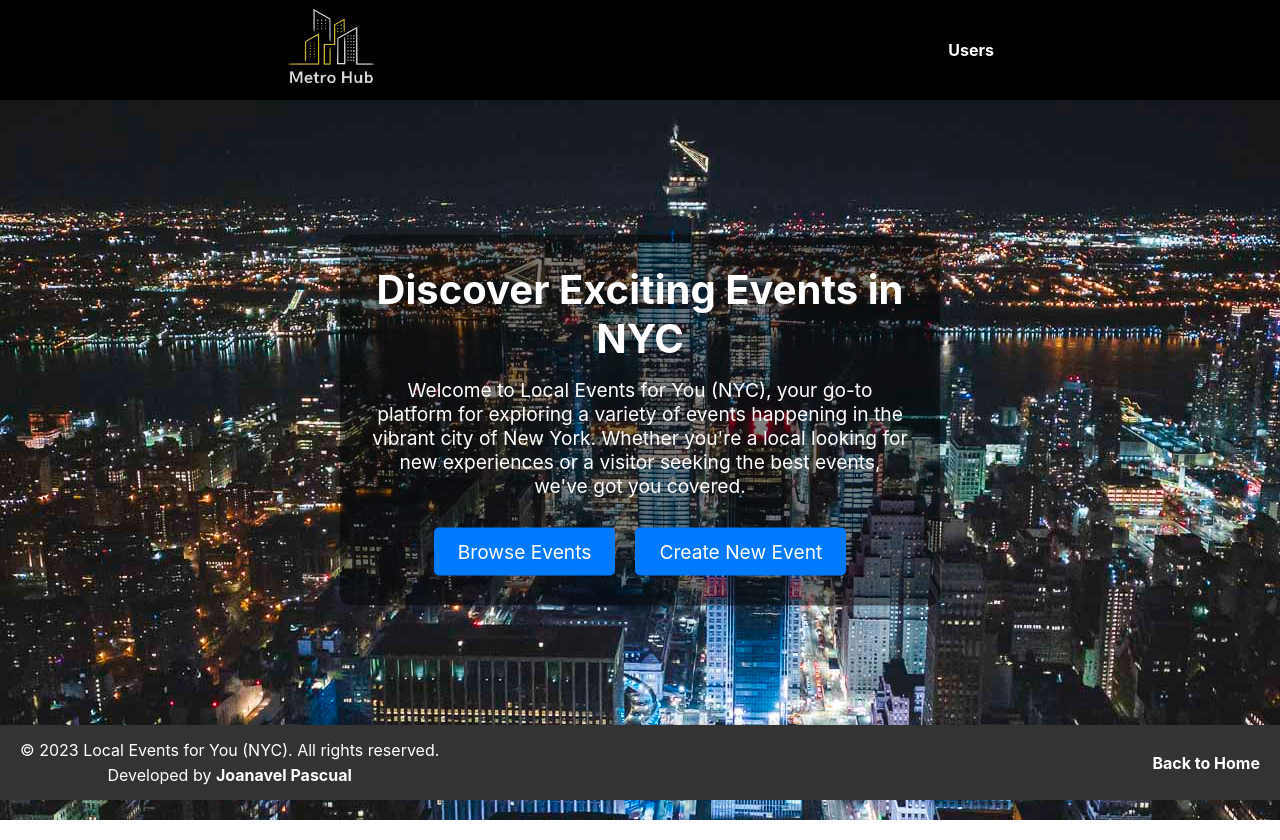
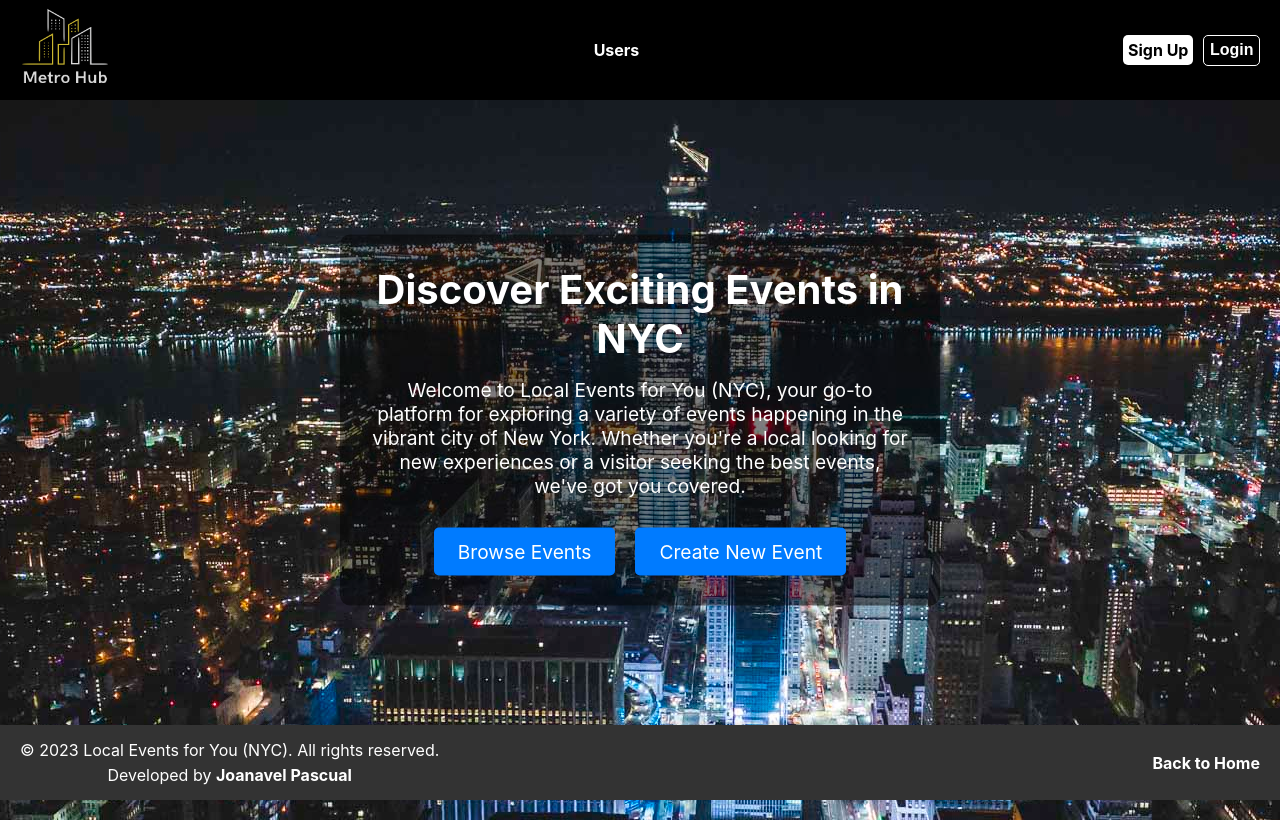
Before and after one commit to JoanavelPascual7/event-react-app-v3, a React (Create React App) app: page / in a window 1280 px wide. Shown: the top 840 px of the page. Built offline with nearby package versions, Linux system fonts and the light colour scheme; no server answers.

Commit message:
navbar updates

```diff
--- a/package.json
+++ b/package.json
@@ -7,6 +7,7 @@
     "@testing-library/react": "^13.4.0",
     "@testing-library/user-event": "^13.5.0",
     "axios": "^1.5.0",
+    "firebase": "^10.7.2",
     "react": "^18.2.0",
     "react-dom": "^18.2.0",
     "react-router-dom": "^6.15.0",
--- a/src/CSS/NavBar.css
+++ b/src/CSS/NavBar.css
@@ -5,25 +5,19 @@
   width: 100%;
   background-color: black;
   display: flex;
-  justify-content: space-around;
+  justify-content: space-between;
   align-items: center;
   color: #fff;
   z-index: 1000;
   min-height: 100px;
-
 }
 
-#MetroHubLogo {
-  width: 55px;
-  height: 100px;
-  background: none;
-  color: transparent;
-}
 
 .navbar-logo img {
   width: 90px;
   height: 80px;
   background: none;
+  margin-left: 20px;
 }
 
 #logo-container:hover {
@@ -38,5 +32,54 @@
 }
 
 .navbar a:hover {
-  color: #e74c3c;
+  color: #ffd700;
 }
+
+/* Login Button */
+
+#navbar-login{
+  font-size: 1.0rem;
+    color: white;
+    text-decoration: none;
+    background-color: black;
+    padding: 5.5px;
+    border-radius: 5px;
+    transition: background-color 0.3s ease-in-out;
+    border: 1px solid white;
+    font-weight: bold;
+
+}
+
+#navbar-login:hover{
+  color: black;
+  background-color: white;
+  font-weight: bold;
+}
+
+#navbar-buttons{
+display:flex;
+align-items: center;
+margin-right: 20px;
+justify-content: space-between;
+}
+
+/* Signup Link */
+
+#navbar-signup{
+  font-size: 1.0rem;
+    color: black;
+    text-decoration: none;
+    background-color: white;
+    padding: 5px;
+    border-radius: 5px;
+    transition: background-color 0.3s ease-in-out;
+    border: none;
+    font-weight: bold;
+    margin-right: 10px;
+}
+
+#navbar-signup:hover{
+  background-color: black;
+  color: white;
+  font-weight: bold;
+}
--- /dev/null
+++ b/src/components/LoginModal.js
@@ -0,0 +1,135 @@
+import React, { useState } from 'react';
+import axios from 'axios';
+import { signInWithEmailAndPassword, GoogleAuthProvider, signInWithPopup, signOut } from "firebase/auth";
+import { auth } from "../firebaseConfig";
+import "../CSS/LoginModal.css"
+const LoginModal = ({ openModal }) => {
+  const [username, setUsername] = useState("");
+  const [password, setPassword] = useState("");
+  const [loggedInUser, setLoggedInUser] = useState(null);
+
+  const handleLogin = async () => {
+    try {
+      if (!username || !password) {
+        console.error("Username and password are required.");
+        return;
+      }
+
+      const userCredential = await signInWithEmailAndPassword(
+        auth,
+        username,
+        password
+      ).then(() => window.location.reload());
+      const user = userCredential.user;
+      const uid = user.uid;
+
+      setLoggedInUser(user);
+      console.log("Logged in user:", user);
+    } catch (error) {
+      console.error("Login Error:", error);
+    }
+  };
+
+
+  const handleGoogleLogin = async () => {
+    try {
+      const provider = new GoogleAuthProvider();
+      const userCredential = await signInWithPopup(auth, provider);
+      const user = userCredential.user;
+      setLoggedInUser(user);
+    } catch (error) {
+      console.error("Google Login Error:", error);
+    }
+  };
+
+  const handleLogout = async () => {
+    try {
+      await signOut(auth).then(()=> window.location.reload());
+      setLoggedInUser(null);
+    } catch (error) {
+      console.error("Logout Error:", error);
+    }
+  };
+
+  return (
+    <div className="modal-container">
+      <div className="modal-content">
+        <span id='close-container' className="close" onClick={openModal}>
+          &times;
+        </span>
+        {loggedInUser ? (
+          <div>
+
+            <div id="login-forum-container" className="login-forum-container">
+              You are logged in as {loggedInUser.email}.
+              <button
+                id="logout"
+                className="button logout-button"
+                type="button"
+                onClick={handleLogout}
+              >
+                Logout
+              </button>
+            </div>
+          </div>
+        ) : (
+          <div className="login-forum-container">
+            <div className="login-h3-container">
+              <h3 className="login-h3">Login</h3>
+            </div>
+            <form className="form-container">
+              <div id='login-input-container'>
+                <label className="username-label">
+                  {/* Email: */}
+                  <input
+                    className="username-input"
+                    type="email"
+                    placeholder="Enter your email"
+                    value={username}
+                    onChange={(e) => setUsername(e.target.value)}
+                  />
+                </label>
+                <label className="password-login">
+                  {/* Password: */}
+                  <input
+                    className="password-input"
+                    type="password"
+                    placeholder="Enter your password"
+                    value={password}
+                    onChange={(e) => setPassword(e.target.value)}
+                    onKeyPress={(e) => {
+                      // Check if Enter key is pressed
+                      if (e.key === 'Enter') {
+                        handleLogin();
+                      }
+                    }}
+                  />
+                </label>
+              </div>
+              <div className="button-container">
+                <button
+                  className="button"
+                  id="login-button"
+                  type="button"
+                  onClick={handleLogin}
+                >
+                  Login
+                </button>
+                <button
+                  id="google-login-button"
+                  className="google-btn"
+                  type="button"
+                  onClick={handleGoogleLogin}
+                >
+                  <div className="google-icon-wrapper"></div>
+                </button>
+              </div>
+            </form>
+          </div>
+        )}
+      </div>
+    </div>
+  );
+};
+
+export default LoginModal;
--- a/src/components/NavBar.js
+++ b/src/components/NavBar.js
@@ -1,22 +1,50 @@
-import React from 'react';
+import React, { useState } from 'react';
 import { Link } from 'react-router-dom';
-import logo from '../Images/Reviews.png';
-import '../CSS/NavBar.css'
+import Logo from '../Images/Reviews.png';
+import '../CSS/NavBar.css';
+import LoginModal from './LoginModal';
 
+function NavBar({ handleLogout, user, userId, isAdmin }) {
+  const [isModalOpen, setIsModalOpen] = useState(false);
 
-function Logo() {
-  return <img src={logo} alt="MetroHubLogo" />;
-}
+  const openModal = () => {
+    setIsModalOpen(true);
+  };
 
-function NavBar() {
+  const closeModal = () => {
+    setIsModalOpen(false);
+  };
+
   return (
     <nav className="navbar">
       <div id='logo-container'>
         <Link to="/" id="MetroHubLogo" className='navbar-logo'>
-        <Logo/>
+          <img src={Logo} alt="MetroHubLogo" />
         </Link>
       </div>
+
+
       <Link to="/users">Users</Link>
+      <div>
+
+
+      <div id='navbar-buttons'>
+
+        <div className="navbar-signup-link">
+        <Link id="navbar-signup"  to="/signup">
+          Sign Up
+        </Link>
+        </div>
+          <div className='Navbar-login-button-div'>
+        <button id="navbar-login" className="navbar-login-button" onClick={openModal}>
+          Login
+        </button>
+        </div>
+
+        </div>
+      </div>
+
+      {isModalOpen && <LoginModal openModal={closeModal} />}
     </nav>
   );
 }
--- /dev/null
+++ b/src/firebaseConfig.js
@@ -0,0 +1,26 @@
+import { initializeApp } from 'firebase/app';
+import { getAuth } from 'firebase/auth';
+import { getStorage } from "firebase/storage";
+
+const firebaseConfig = {
+    apiKey: "AIzaSyDYQoouFLEYvrwEt4b5UEN1m0a-dLkQ1BY",
+    authDomain: "metro-hub-5a9d1.firebaseapp.com",
+    projectId: "metro-hub-5a9d1",
+    storageBucket: "metro-hub-5a9d1.appspot.com",
+    messagingSenderId: "99574263237",
+    appId: "1:99574263237:web:3c6179fa8c994cdb2f2fac",
+    measurementId: "G-BGCXVKT91W"
+  };
+
+// Log the contents of the firebaseConfig object
+console.log('Firebase Config:', firebaseConfig);
+
+const app = initializeApp(firebaseConfig);
+const auth = getAuth(app);
+
+// Initialize Cloud Storage and get a reference to the service
+const storage = getStorage(app);
+
+export const imageDb = getStorage(app)
+
+export { auth, storage };
```
Also changed, not shown: src/App.js (+76 -6 lines), src/firebaseStorage.js (added, +8 -0 lines), src/pages/Login.js (added, +10 -0 lines), src/CSS/LoginModal.css (added), 1 other file (tests, documents, lock files or other folders). Lines whose indentation alone changed are shown as unchanged.
